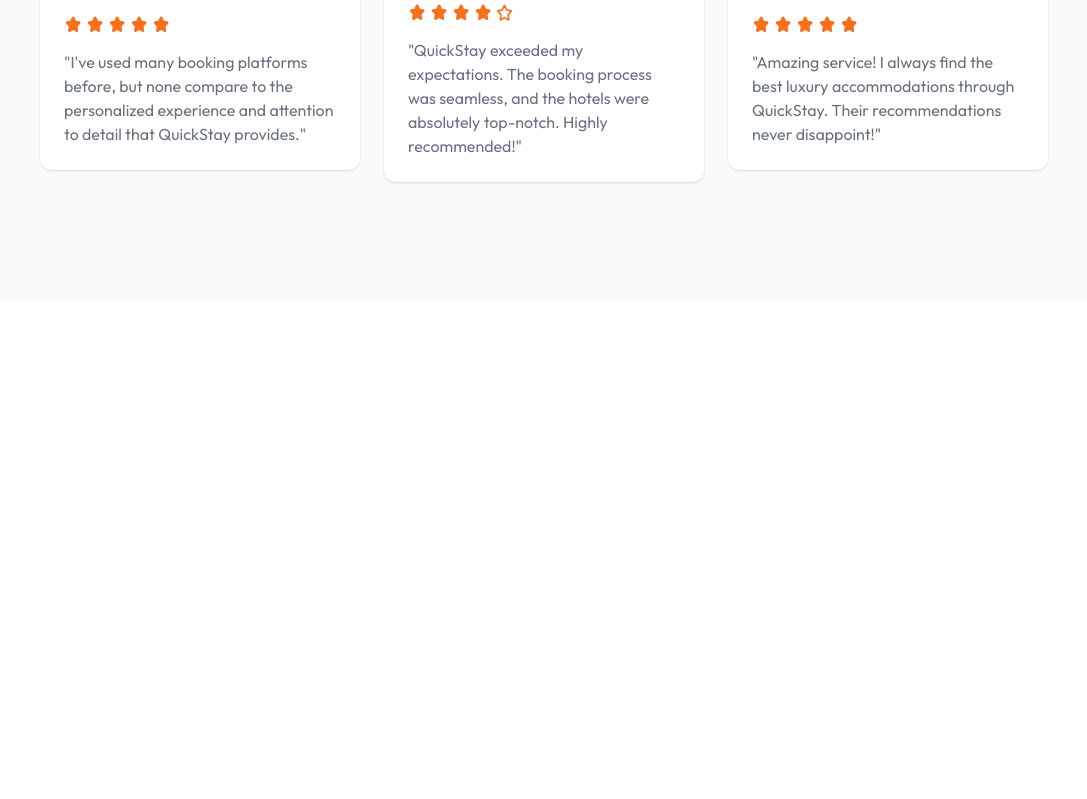
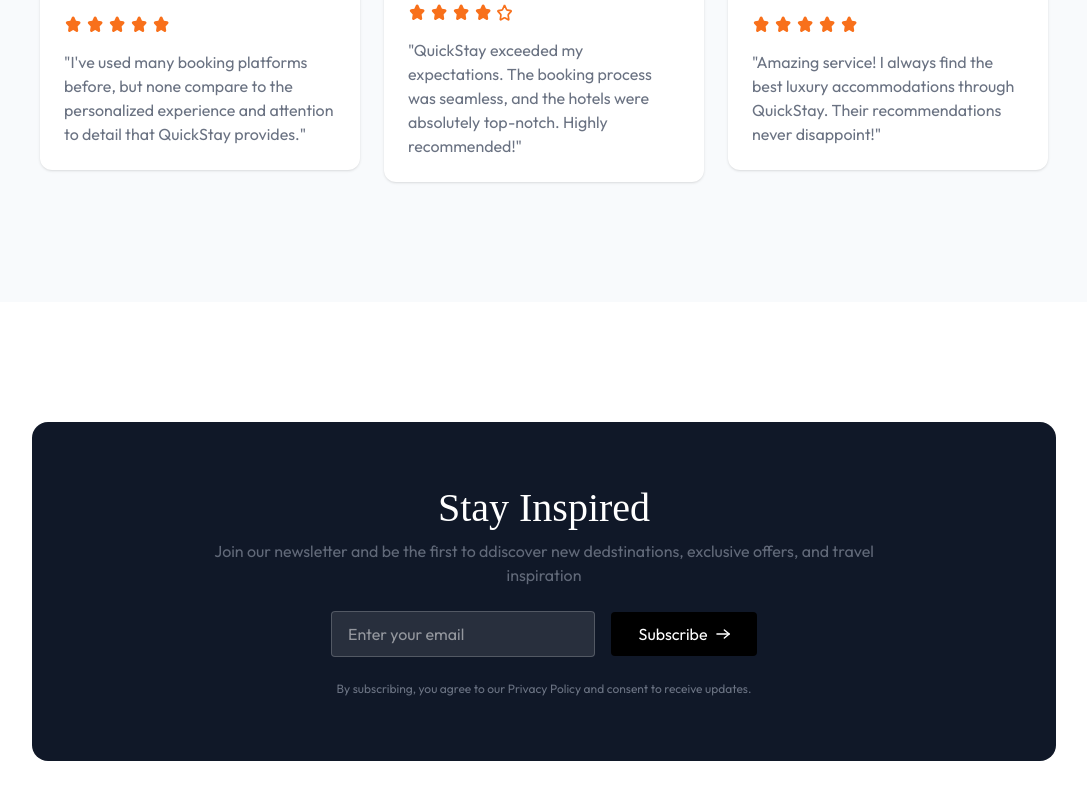
Before and after one commit to WilliamMattsson1/hotel-booking, a React (Vite) app in the folder client/: page / in a window 1280 px wide. Shown: the part 2945-3744 px from the top of the page, without its empty margins (96-1183 px from the left). Before the commit the page ends 3247 px from the top, so only its background shows below. Built offline with nearby package versions, Linux system fonts and the light colour scheme; no server answers; a web font is replaced by a local one.

Commit message:
add newsletter box

```diff
--- /dev/null
+++ b/client/src/components/Newsletter.jsx
@@ -0,0 +1,37 @@
+import { assets } from '../assets/assets'
+import Title from './Title'
+
+const Newsletter = () => {
+    return (
+        <>
+            <div className="flex flex-col items-center max-w-5xl lg:w-full rounded-2xl px-4 py-12 md:py-16 mx-2 lg:mx-auto my-30 bg-gray-900 text-white">
+                <Title
+                    title="Stay Inspired"
+                    subTitle="Join our newsletter and be the first to ddiscover new dedstinations, exclusive offers, and travel inspiration"
+                />
+
+                <div className="flex flex-col md:flex-row items-center justify-center gap-4 mt-6">
+                    <input
+                        type="text"
+                        className="bg-white/10 px-4 py-2.5 border border-white/20 rounded outline-none max-w-66 w-full"
+                        placeholder="Enter your email"
+                    />
+                    <button className="flex items-center justify-center gap-2 group bg-black px-4 md:px-7 py-2.5 rounded active:scale-95 transition-all">
+                        Subscribe
+                        <img
+                            src={assets.arrowIcon}
+                            alt="arrow icon"
+                            className="w-3.5 invert group-hover:translate-x-1 transition-all"
+                        />
+                    </button>
+                </div>
+                <p className="text-gray-500 mt-6 text-xs text-center">
+                    By subscribing, you agree to our Privacy Policy and consent
+                    to receive updates.
+                </p>
+            </div>
+        </>
+    )
+}
+
+export default Newsletter
--- a/client/src/pages/Homepage.jsx
+++ b/client/src/pages/Homepage.jsx
@@ -1,6 +1,7 @@
 import ExclusiveOffers from '../components/ExclusiveOffers'
 import FeatureDestination from '../components/FeatureDestination'
 import Hero from '../components/Hero'
+import Newsletter from '../components/Newsletter'
 import Testimonial from '../components/Testimonial'
 
 const Homepage = () => {
@@ -10,6 +11,7 @@
             <FeatureDestination />
             <ExclusiveOffers />
             <Testimonial />
+            <Newsletter />
         </>
     )
 }
```
